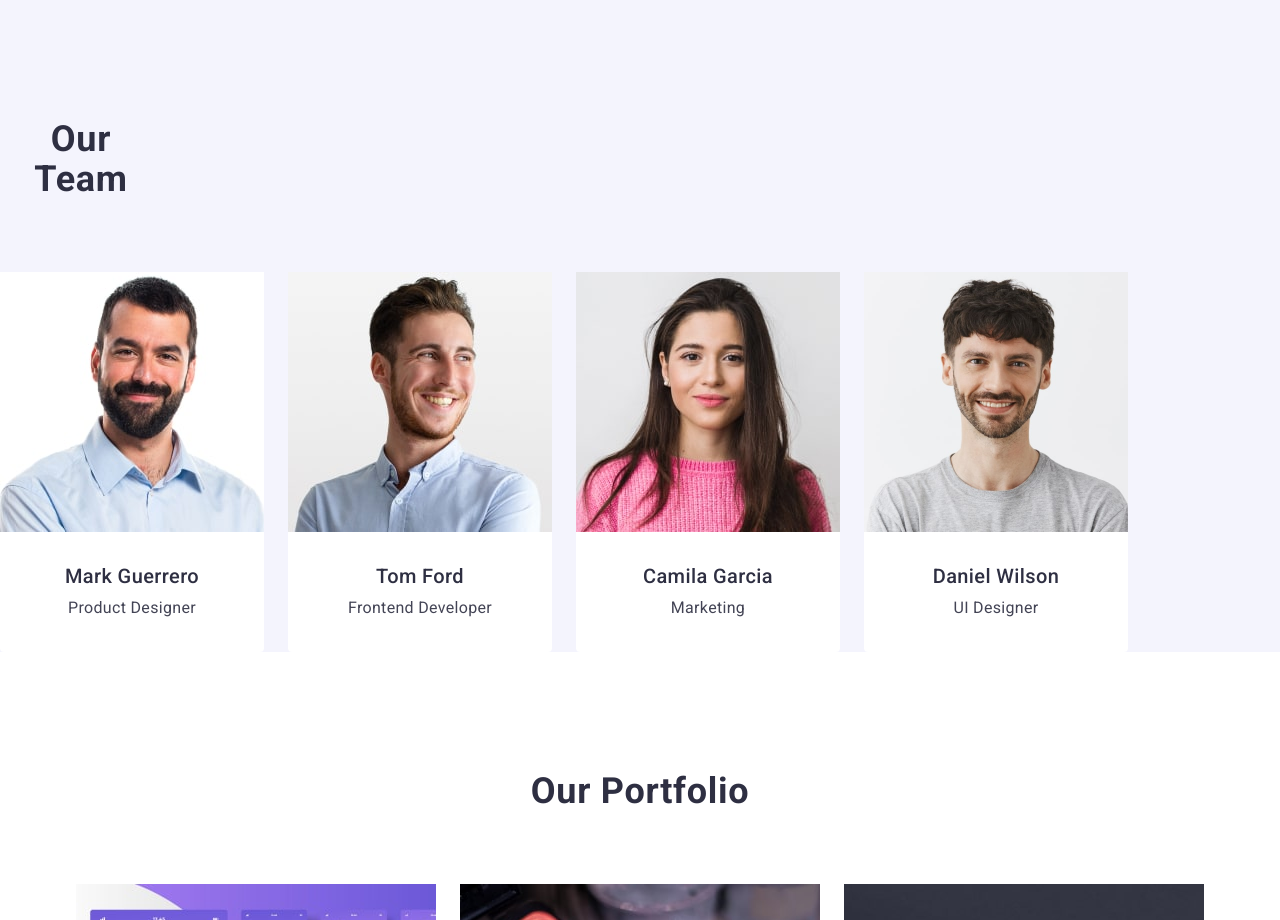
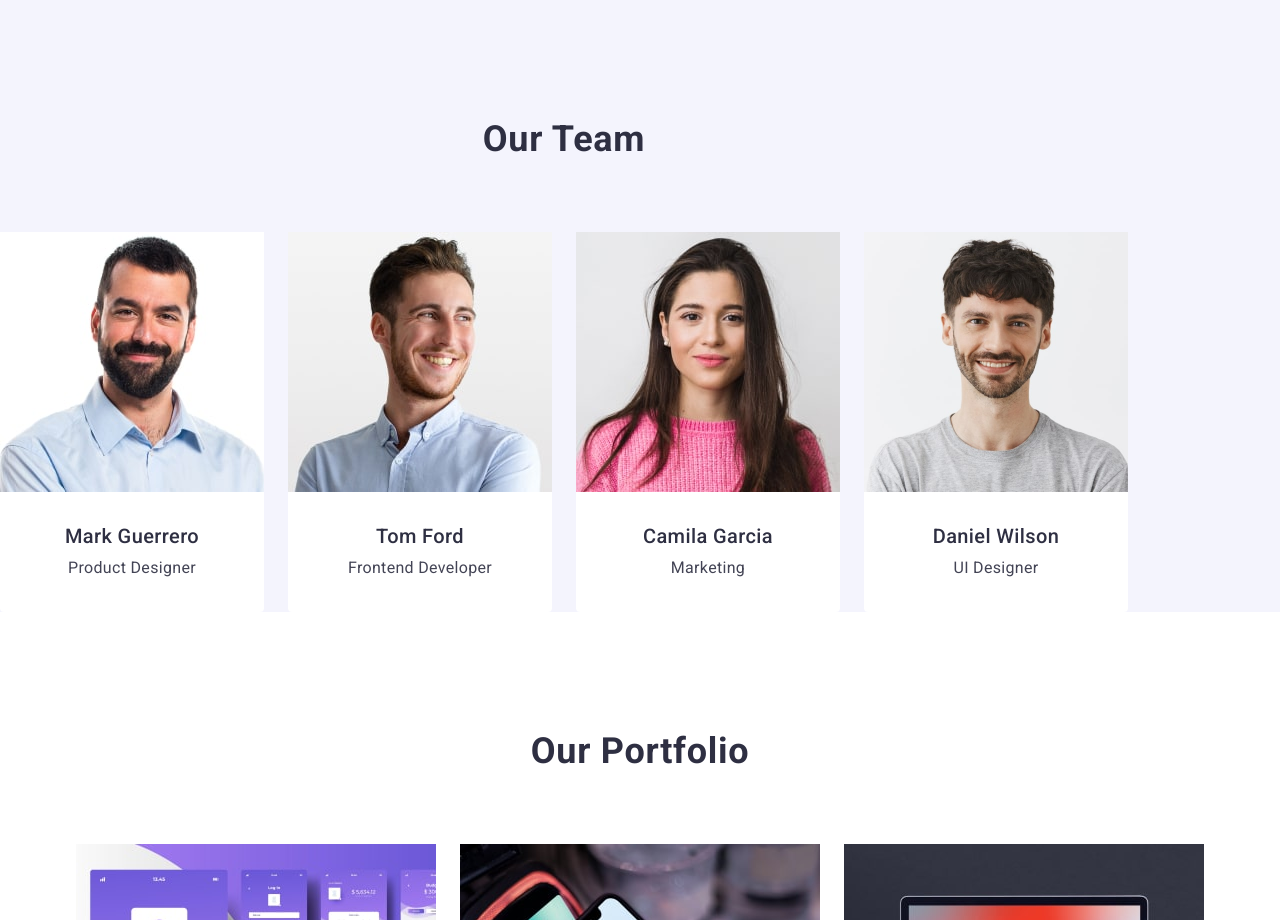
Before and after one commit to Yuliia-Zaruba/goit-markup-hw-03, a plain HTML site: page index.html in a window 1280 px wide. Shown: the part 1000-1920 px from the top of the page. Drawn offline with nearby package versions, Linux system fonts and the light colour scheme.

Commit message:
chanche 1

```diff
--- a/css/styles.css
+++ b/css/styles.css
@@ -229,7 +229,7 @@ img {
 }
 
 .team-section-title {
-  max-width: 162px;
+  /* max-width: 162px; */
   margin-bottom: 72px;
   align-items: center;
   font-weight: 700;
```
